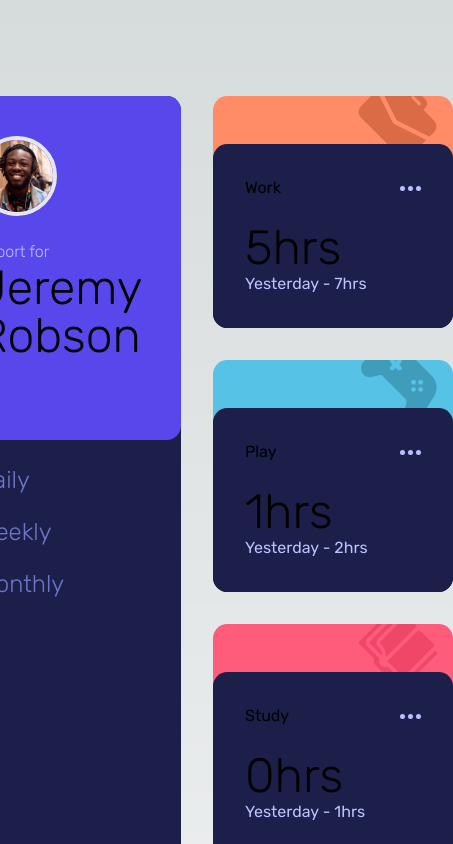
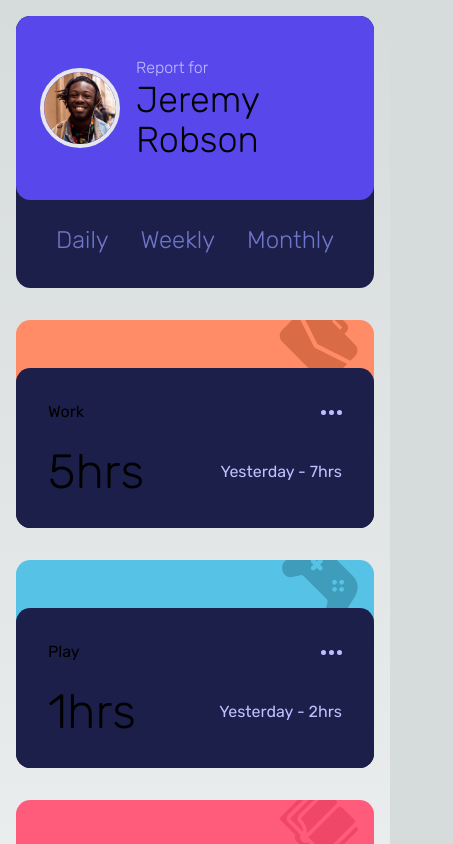
Before and after one commit to wellmota/time-tracking-dashboard, a Next.js app: page /dashboard in a window 390 px wide. Shown: the top 844 px of the page, 453 px wide, since content can reach past the window. Built offline with nearby package versions, Linux system fonts and the light colour scheme; data requests are answered from the project's data file.

Commit message:
fixing responsive aligments

```diff
--- a/src/app/components/cards/ProfileCard/index.jsx
+++ b/src/app/components/cards/ProfileCard/index.jsx
@@ -4,14 +4,18 @@ import SortFilter from "@/components/navigation/SortFilter";
 
 export function ProfileCard({ onFilterSelect }) {
   return (
-    <div className="pb-8 rounded-lg flex flex-col gap-y-6 bg-neutralDarkBlue">
-      <figure className="px-10 pt-10 pb-20 sm:mx-auto sm:max-w-lg rounded-lg  flex flex-col gap-y-6 bg-blue">
-        <Avatar src={ProfilePic}></Avatar>
-        <div>
-          <p className="text-neutralPaleBlue font-light">Report for</p>
-          <h2 className="text-5xl font-extralight">Jeremy Robson</h2>
+    <div className="flex flex-col pb-8 rounded-lg gap-y-6 bg-neutralDarkBlue">
+      <div className="flex flex-col px-6 sm:px-10 pt-10 pb-10 sm:pb-20 sm:mx-auto sm:max-w-lg rounded-lg gap-y-6 bg-blue">
+        <div className="flex flex-row sm:flex-col gap-x-4 items-center sm:items-start ">
+          <Avatar src={ProfilePic}></Avatar>
+          <div>
+            <p className="text-neutralPaleBlue font-light">Report for</p>
+            <h2 className="text-4xl sm:text-5xl font-extralight">
+              Jeremy Robson
+            </h2>
+          </div>
         </div>
-      </figure>
+      </div>
       <SortFilter onFilterSelect={onFilterSelect} />
     </div>
   );
--- a/src/app/components/cards/TimeTrackCard/index.jsx
+++ b/src/app/components/cards/TimeTrackCard/index.jsx
@@ -2,7 +2,7 @@ import CardBase from "@/components/cards/layout/CardBase";
 import CardCategory from "@/components/cards/layout/CardCategory";
 import CardContent from "@/components/cards/layout/CardContent";
 import ActionTitle from "@/components/navigation/ActionTitle";
-import { camelCase } from "@/utils/stringUtils";
+import { camelCase } from "../../../../utils/stringUtils";
 
 export const TimeTrackCard = ({ props, filter }) => {
   // Destructure props to extract title and timeframes
@@ -45,9 +45,9 @@ export const TimeTrackCard = ({ props, filter }) => {
       <CardCategory category={category} />
       <CardContent>
         <ActionTitle title={title} />
-        <div>
+        <div className="flex flex-row lg:flex-col justify-between">
           <h2 className="text-5xl font-extralight ">{timeFrame.current}hrs</h2>
-          <p className="text-neutralPaleBlue ">
+          <p className="self-center text-neutralPaleBlue ">
             {label} - {timeFrame.previous}hrs
           </p>
         </div>
--- a/src/app/components/cards/layout/CardBase.jsx
+++ b/src/app/components/cards/layout/CardBase.jsx
@@ -4,7 +4,7 @@ export default function CardBase({ children, category }) {
     : "bg-gray-800";
   return (
     <div
-      className={`bg-${category} w-1/4 max-w-[25%] min-w-60 rounded-lg  flex flex-grow flex-col overflow-hidden p-0 ${bgGradient}
+      className={`bg-${category} w-1/4 min-w-full sm:min-w-min md:min-w-60  lg:max-w-[25%] rounded-lg  flex flex-grow flex-col overflow-hidden p-0 ${bgGradient}
       `}
     >
       {children}
--- a/src/app/components/cards/layout/CardCategory.jsx
+++ b/src/app/components/cards/layout/CardCategory.jsx
@@ -1,4 +1,4 @@
-import Icons from "@/components/icons/Icons";
+import {Icons} from "@/components/icons/Icons";
 
 export default function CardCategory({ category }) {
   return (
--- a/src/app/components/cards/layout/CardContent.jsx
+++ b/src/app/components/cards/layout/CardContent.jsx
@@ -1,7 +1,7 @@
 export default function CardContent({ children }) {
   return (
     <div
-      className="
+      className="transition ease-in-out delay-150
      hover:bg-mediumDesaturatedBlue flex flex-col flex-grow p-8 gap-6 rounded-t-lg  bg-neutralDarkBlue"
     >
       {children}
--- a/src/app/components/icons/Icons.jsx
+++ b/src/app/components/icons/Icons.jsx
@@ -7,7 +7,7 @@ import Social from "@/images/icon-social.svg";
 import Study from "@/images/icon-study.svg";
 import Work from "@/images/icon-work.svg";
 
-export default function Icons({ category }) {
+export const Icons = ({ category }) => {
   const iconsList = {
     exercise: Exercise,
     play: Play,
@@ -18,4 +18,4 @@ export default function Icons({ category }) {
   };
   const icon = iconsList[category];
   return <Image src={icon} alt={category} className="self-start mt-[-16px]" />;
-}
+};
--- a/src/app/components/layout/Container.jsx
+++ b/src/app/components/layout/Container.jsx
@@ -1,3 +1,7 @@
 export function Container({ children }) {
-  return <div className="flex gap-8 max-w-[1200px]">{children}</div>;
+  return (
+    <div className="flex flex-col sm:flex-row gap-8 max-w-[1200px]">
+      {children}
+    </div>
+  );
 }
--- a/src/app/components/navigation/ActionTitle.jsx
+++ b/src/app/components/navigation/ActionTitle.jsx
@@ -1,16 +1,15 @@
 import Image from "next/image";
 import Ellipsis from "@/images/icon-ellipsis.svg";
-import { formatTitle } from "@/utils/stringUtils";
+import { formatTitle } from "../../../utils/stringUtils";
 
 export default function ActionTitle({ title }) {
   const headerTitle = formatTitle(title);
   return (
     <div className="flex flex-row justify-between items-center">
       <p>{headerTitle}</p>
-      <a href="" className="flex items-center min-h-6">
+      <button href="" className="flex items-center min-h-6">
         <Image src={Ellipsis} alt="More" />
-      </a>
+      </button>
     </div>
   );
-  gi;
 }
--- a/src/app/components/navigation/SortFilter.jsx
+++ b/src/app/components/navigation/SortFilter.jsx
@@ -14,7 +14,7 @@ export default function SortFilter({ onFilterSelect }) {
   }, [selectedFilter]);
 
   return (
-    <div className="text-2xl content px-10 flex flex-col gap-y-5 font-light text-neutralDesaturatedBlue">
+    <div className="flex flex-row justify-between sm:flex-col text-2xl content px-10  sm:gap-y-5 font-light text-neutralDesaturatedBlue">
       <input
         id="daily"
         className="hidden"
--- a/src/app/dashboard/page.jsx
+++ b/src/app/dashboard/page.jsx
@@ -24,7 +24,7 @@ export default function Dashboard() {
   };
 
   return (
-    <main className="flex min-h-screen flex-col items-center justify-between p-24">
+    <main className="flex min-h-screen flex-col items-center justify-between p-4 md:p-24">
       <Container>
         <ProfileCard onFilterSelect={handleFilterSelect} />
         <Colum>
--- a/src/app/page.js
+++ b/src/app/page.js
@@ -1,15 +1,10 @@
 import { Container } from "./components/layout/Container";
-import { Colum } from "./components/layout/Colum";
-import { ProfileCard } from "./components/cards/ProfileCard";
-import { TimeTrackCard } from "./components/cards/TimeTrackCard";
 
 export default async function Home() {
   return (
     <main className="flex min-h-screen flex-col items-center justify-between p-24">
       <Container>
-        <ProfileCard />
-        <Colum>{
-          <TimeTrackCard category="study" />}</Colum>
+        <h1>Hello World!</h1>
       </Container>
     </main>
   );
```
Also changed, not shown: src/utils/stringUtils.js (renamed from src/app/utils/stringUtils.js).
